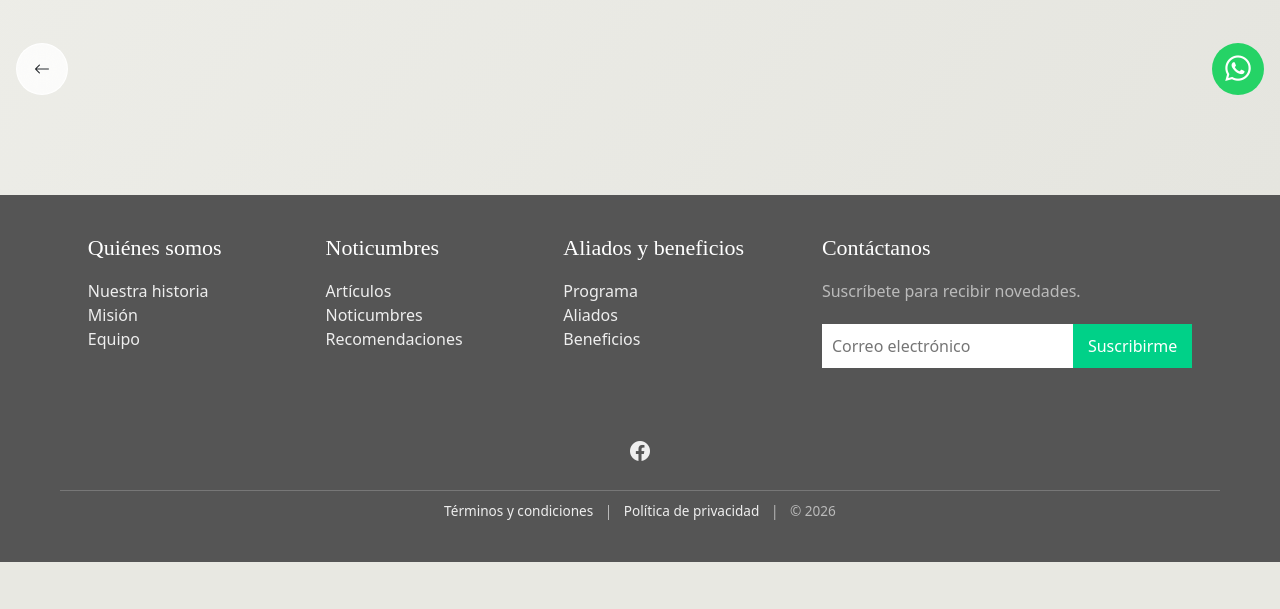
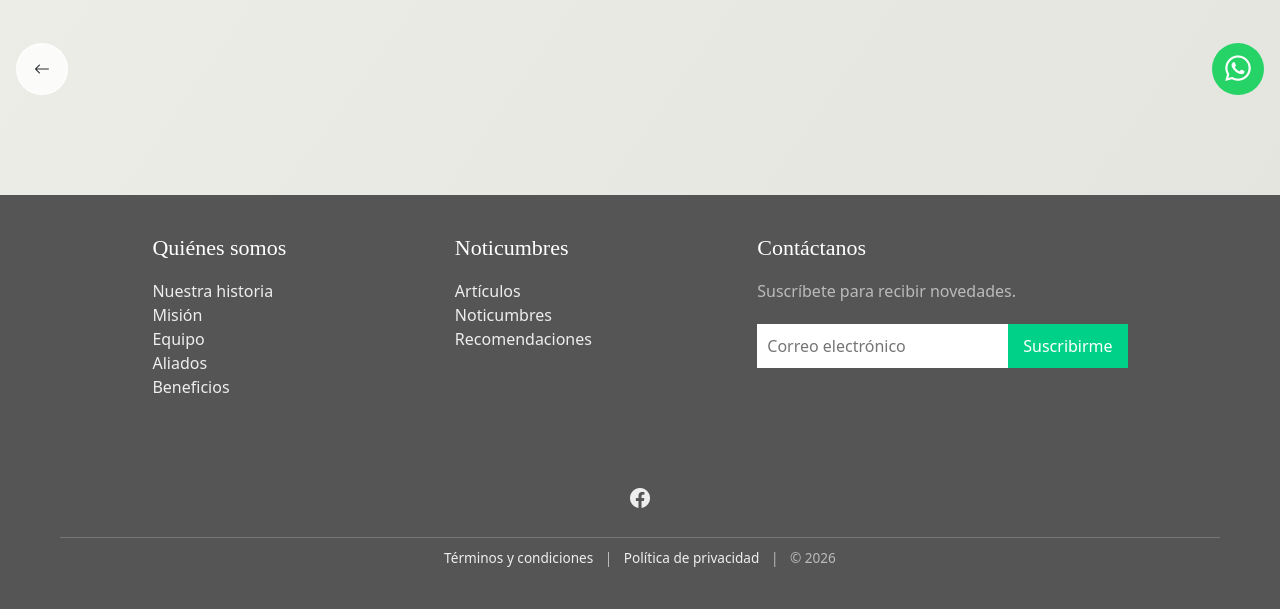
Before and after one commit to kerm1977/PLANTILLA-FLASK-2026, a Flask app: page /afiliados in a window 1280 px wide. Shown: the part 605-1214 px from the top of the page. Before the commit the page ends 1167 px from the top, so only its background shows below. Run offline with Flask 3, Linux system fonts and the light colour scheme; some libraries are stand-ins or nearby versions.

Commit message:
Mover Aliados y Beneficios bajo Quienes somos en el footer

```diff
--- a/{{cookiecutter.project_slug}}/templates/footer.html
+++ b/{{cookiecutter.project_slug}}/templates/footer.html
@@ -6,6 +6,8 @@
         <li><a href="{{ url_for('main.quienes_somos') }}">{{ _('Nuestra historia') }}</a></li>
         <li><a href="{{ url_for('main.quienes_somos') }}">{{ _('Misión') }}</a></li>
         <li><a href="{{ url_for('main.quienes_somos') }}">{{ _('Equipo') }}</a></li>
+        <li><a href="{{ url_for('main.afiliados') }}">{{ _('Aliados') }}</a></li>
+        <li><a href="{{ url_for('main.afiliados') }}">{{ _('Beneficios') }}</a></li>
       </ul>
     </div>
     <div class="ft-main-item">
@@ -14,14 +16,6 @@
         <li><a href="{{ url_for('main.blog') }}">{{ _('Artículos') }}</a></li>
         <li><a href="{{ url_for('main.blog') }}">{{ _('Noticumbres') }}</a></li>
         <li><a href="{{ url_for('main.blog') }}">{{ _('Recomendaciones') }}</a></li>
-      </ul>
-    </div>
-    <div class="ft-main-item">
-      <h2 class="ft-title">{{ _('Aliados y beneficios') }}</h2>
-      <ul>
-        <li><a href="{{ url_for('main.afiliados') }}">{{ _('Programa') }}</a></li>
-        <li><a href="{{ url_for('main.afiliados') }}">{{ _('Aliados') }}</a></li>
-        <li><a href="{{ url_for('main.afiliados') }}">{{ _('Beneficios') }}</a></li>
       </ul>
     </div>
     <div class="ft-main-item">
```
